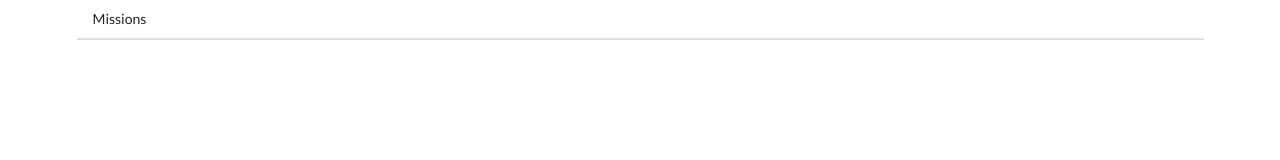
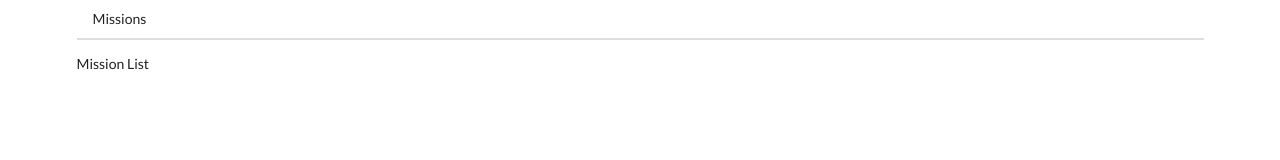
Before and after one commit to RomzaLabs/pnk_client, a React (Create React App) app: page / in a window 1280 px wide. Shown: the top 160 px of the page. Built offline with nearby package versions, Linux system fonts and the light colour scheme.

Commit message:
feat(App): Linking MissionList to the navigation route

```diff
--- a/src/components/App.js
+++ b/src/components/App.js
@@ -1,7 +1,8 @@
 import React from 'react';
 import { createBrowserHistory } from 'history';
-import { Router } from "react-router-dom";
+import {Route, Router, Switch} from "react-router-dom";
 import Header from "./Header";
+import MissionList from "./missions/MissionList";
 
 const App = () => {
   return (
@@ -9,6 +10,9 @@
       <Router history={createBrowserHistory()}>
         <div>
           <Header/>
+          <Switch>
+            <Route path="/" exact component={MissionList} />
+          </Switch>
         </div>
       </Router>
     </div>
```
